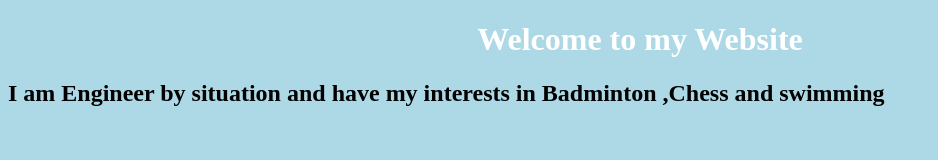
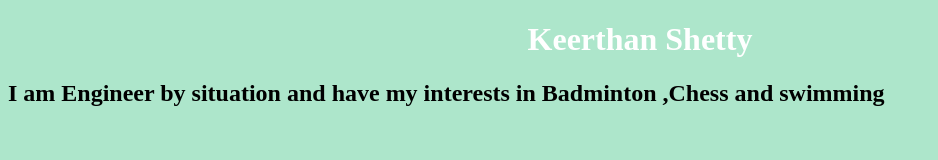
Before and after one commit to KeerthankumarShetty/KeerthanShetty, a plain HTML site: page index.html in a window 1280 px wide. Shown: the whole page, without its empty margins (0-938 px from the left). Drawn offline with Linux system fonts and the light colour scheme.

Commit message:
feat:styling

```diff
--- a/index.html
+++ b/index.html
@@ -9,7 +9,7 @@
     <title>KeerthanShetty</title>
 </head>
 <body>
-<h1>Welcome to my Website<h1>
+<h1>Keerthan Shetty<h1>
 <h2> I am  Engineer by situation and  have my interests in Badminton ,Chess and swimming <h2>
 </body>
 </html>
--- a/style.css
+++ b/style.css
@@ -1,5 +1,5 @@
 body {
-    background-color: lightblue;
+    background-color: rgb(173, 230, 203);
   }
 
   h1 {
@@ -8,6 +8,6 @@ body {
   }
 
   p {
-    font-family: verdana;
+    font-family: Georgia, 'Times New Roman', Times, serif;
     font-size: 20px;
   }
```
